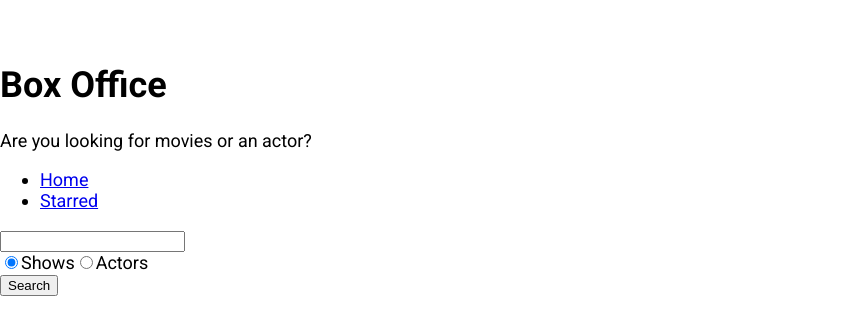
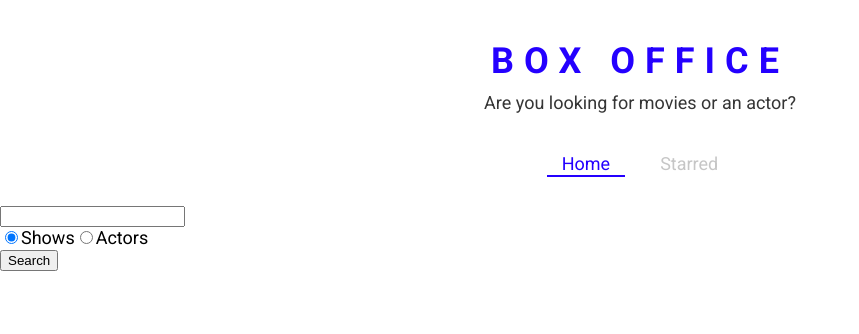
Before and after one commit to ndpniraj/box-office, a React (Create React App) app: page / in a window 1280 px wide. Shown: the top 334 px of the page, without its empty margins (0-859 px from the left). Built offline with nearby package versions, Linux system fonts and the light colour scheme.

Commit message:
defined theme for styled component and created few styled components.

```diff
--- a/src/App.js
+++ b/src/App.js
@@ -1,19 +1,30 @@
 import React from 'react';
 import { Switch, Route } from 'react-router-dom';
+import { ThemeProvider } from 'styled-components';
 import Home from './pages/Home';
 import Starred from './pages/Starred';
 import Show from './pages/Show';
 
 import './index.css';
 
+const theme = {
+  mainColors: {
+    blue: '#2400ff',
+    gray: '#c6c6c6',
+    dark: '#353535',
+  },
+};
+
 function App() {
   return (
+    <ThemeProvider theme={theme}>
       <Switch>
         <Route exact path="/" component={Home} />
         <Route exact path="/starred" component={Starred} />
         <Route exact path="/show/:id" component={Show} />
         <Route>This is the 404 page</Route>
       </Switch>
+    </ThemeProvider>
   );
 }
 
--- a/src/components/Navbar.js
+++ b/src/components/Navbar.js
@@ -1,5 +1,6 @@
 import React from 'react';
-import { Link } from 'react-router-dom';
+import { useLocation } from 'react-router';
+import { NavList, LinkStyled } from './Navs.styled';
 
 const Links = [
   { to: '/', text: 'Home' },
@@ -7,14 +8,21 @@
 ];
 
 const Navbar = () => {
+  const location = useLocation();
+
   return (
-    <ul>
+    <NavList>
       {Links.map(item => (
         <li key={item.to}>
-          <Link to={item.to}>{item.text}</Link>
+          <LinkStyled
+            to={item.to}
+            className={location.pathname === item.to ? 'active' : ''}
+          >
+            {item.text}
+          </LinkStyled>
         </li>
       ))}
-    </ul>
+    </NavList>
   );
 };
 
--- /dev/null
+++ b/src/components/Navs.styled.js
@@ -0,0 +1,41 @@
+import styled from 'styled-components';
+import { Link } from 'react-router-dom';
+
+export const NavList = styled.ul`
+  display: flex;
+  justify-content: center;
+  list-style: none;
+  margin: 0 0 30px;
+  padding: 0;
+`;
+
+export const LinkStyled = styled(Link)`
+  margin: 0 10px;
+  padding: 3px 15px;
+  position: relative;
+  text-decoration: none;
+  color: ${({ theme }) => theme.mainColors.gray};
+  &.active {
+    color: ${({ theme }) => theme.mainColors.blue};
+    &:after {
+      content: '';
+      position: absolute;
+      display: block;
+      height: 2px;
+      left: 0%;
+      bottom: 0;
+      background-color: ${({ theme }) => theme.mainColors.blue};
+      animation: slide-in 0.3s ease-in forwards;
+      @keyframes slide-in {
+        from {
+          left: 50%;
+          width: 0;
+        }
+        to {
+          left: 0%;
+          width: 100%;
+        }
+      }
+    }
+  }
+`;
--- a/src/components/Title.js
+++ b/src/components/Title.js
@@ -1,11 +1,12 @@
 import React from 'react';
+import { TitleWrapper } from './Title.styled';
 
 const Title = ({ title, subtitle }) => {
   return (
-    <div>
+    <TitleWrapper>
       <h1>{title}</h1>
       <p>{subtitle}</p>
-    </div>
+    </TitleWrapper>
   );
 };
 
--- /dev/null
+++ b/src/components/Title.styled.js
@@ -0,0 +1,18 @@
+import styled from 'styled-components';
+
+export const TitleWrapper = styled.div`
+  text-align: center;
+  margin: 0 0 40px;
+
+  h1 {
+    color: ${({ theme }) => theme.mainColors.blue};
+    letter-spacing: 10px;
+    text-transform: uppercase;
+    margin: 0 0 10px;
+  }
+
+  p {
+    color: ${({ theme }) => theme.mainColors.dark};
+    margin: 0;
+  }
+`;
```
Also changed, not shown: 1 other file (tests, documents, lock files or other folders). Lines whose indentation alone changed are shown as unchanged.
